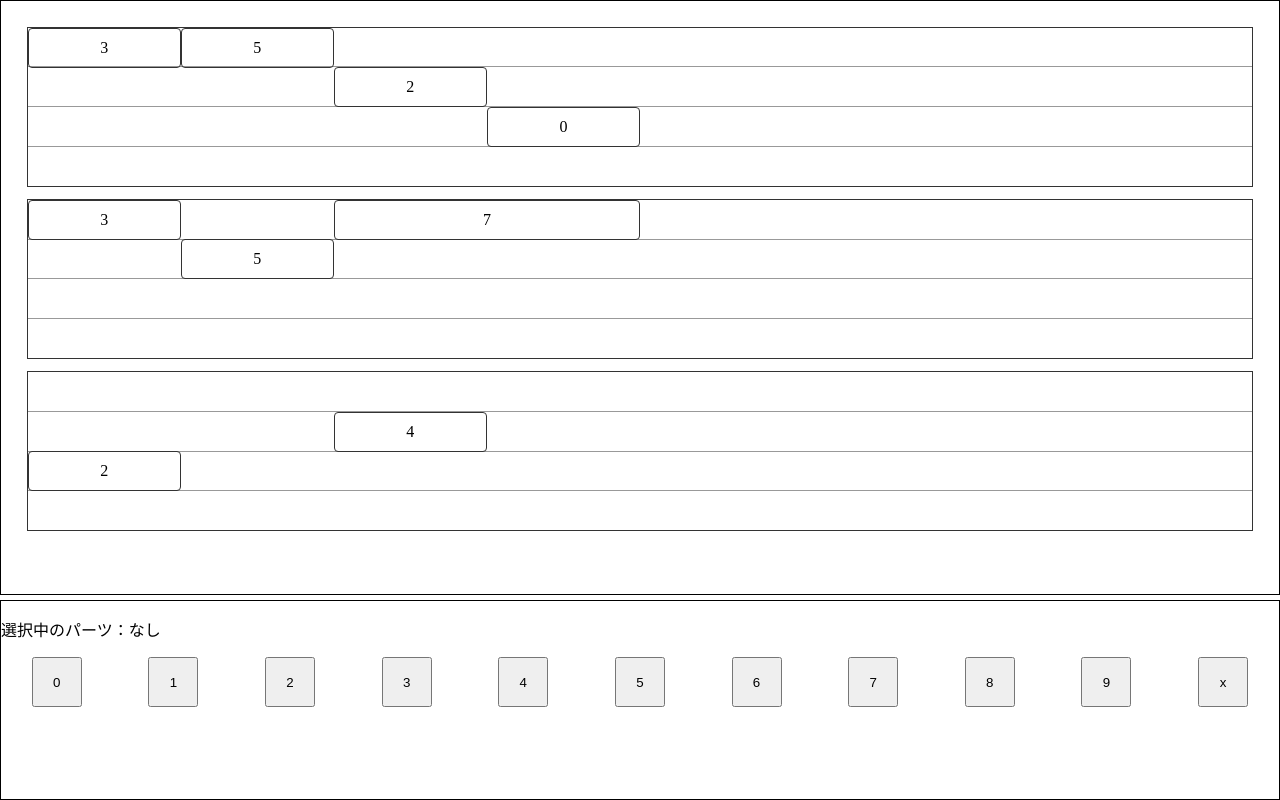
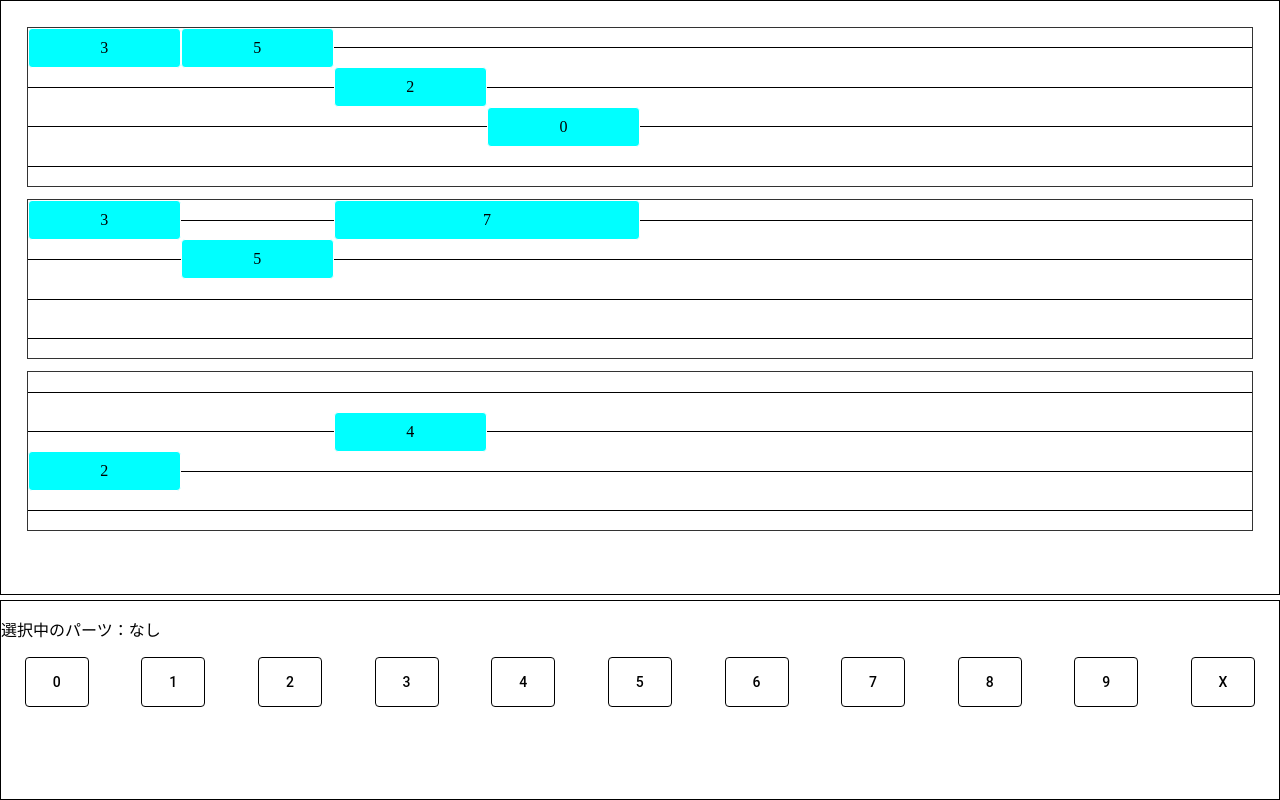
Before and after one commit to rutohe/bass_dojo, a React (Vite) app: page /create in a window 1280 px wide. Built offline with nearby package versions, Linux system fonts and the light colour scheme.

Commit message:
追加処理の下地整えた

```diff
--- a/src/components/EditParts.tsx
+++ b/src/components/EditParts.tsx
@@ -1,9 +1,12 @@
-import { Box } from "@mui/material"
-import { parts } from "../types/parts"
+import { Box } from "@mui/material";
+import { Button } from "@mui/material";
+import { parts } from "../types/parts";
+
 interface Props {
   part: string;
   setPart: React.Dispatch<React.SetStateAction<string>>;
 }
+
 function EditParts({part,setPart}:Props) {
     return(
         <Box sx={{width:'100%',height:'25%',border:'1px solid black',}}>
@@ -17,12 +20,21 @@ function EditParts({part,setPart}:Props) {
 
             }}>
                 {parts.map((item)=>{
-                    return <button
+                    return <Button
                         onClick={()=>{setPart(item)}}
-                        style={{width:'50px',height:'50px'}}
+                        sx={{
+                            width: '50px',
+                            height: '50px',
+                            border: '1px solid black',
+                            backgroundColor: part === item ? 'primary.main' : 'transparent',
+                            color: part === item ? 'white' : 'inherit',
+                            '&:hover': {
+                                backgroundColor: part === item ? 'primary.dark' : undefined,
+                            },
+                        }}
                     >
                         {item}
-                    </button>
+                    </Button>
                 })}
             </Box>
         </Box>
--- a/src/components/MeasureComponent.module.css
+++ b/src/components/MeasureComponent.module.css
@@ -1,3 +1,6 @@
+*{
+  user-select: none;
+}
 .measureWrapper {
   position: relative;
 
@@ -10,6 +13,7 @@
   box-sizing: border-box;
 
   margin-bottom: 1%;
+  background-color: white;
 }
 
 .measureColumn {
@@ -20,12 +24,19 @@
   box-sizing: border-box;
 }
 
+.measureColumn > div {
+  flex:1;
+  box-sizing: border-box;
+  position: relative;
+}
 
-.measureColumn > div {
-  flex: 1;
-
-  box-sizing: border-box;
-  border-bottom: 1px solid #999;
+.measureColumn > div::after {
+  content: '';
+  width: 100%;
+  position: absolute;
+  left: 0;
+  top: 50%;
+  border-top: .5px solid black;
 }
 
 .measureColumn > div:last-child {
--- a/src/components/MeasureComponent.tsx
+++ b/src/components/MeasureComponent.tsx
@@ -17,9 +17,18 @@ function MeasureComponent({strings,notes}:MeasureProps) {
             {/* 基準線 */}
             <div className={styles.measureWrapper}>
                 {Array.from({length:GRID_DIVISIONS}).map((item,index)=>{
-                    return <div className={styles.measureColumn} key={`column_${index}`}>
+                    return <div
+                                className={styles.measureColumn}
+                                key={`column_${index}`}
+
+                            >
                         {ary.map((string,idx)=>{
-                            return <div key={`string_${idx}`}></div>
+                            return <div
+                                onClick={()=>{console.log(idx)}}
+                                key={`string_${idx}`}
+                            >
+
+                            </div>
                         })}
                     </div>
                 })}
--- a/src/components/NoteComponent.module.css
+++ b/src/components/NoteComponent.module.css
@@ -8,8 +8,10 @@
   box-sizing: border-box;
 
   height: 40px;
-  border: 1px solid #333;
+  border: 1px solid white;
   border-radius: 4px;
+  /* テストの色　本番はいい感じの色でやって */
+  background-color: aqua;
 
 
   z-index: 1;
--- a/src/components/TabComponent.tsx
+++ b/src/components/TabComponent.tsx
@@ -8,7 +8,6 @@ interface TabProps{
 }
 
 function TabComponent({measures,strings}:TabProps) {
-    console.log("measures:", measures);
     return(
         <Box sx={{overflowY:'scroll',width:'100%',flex:'1',padding:'2%',boxSizing:'border-box',border:'1px solid black',}}>
             {measures.map((measure,index)=>{
--- /dev/null
+++ b/src/functions/addNote.ts
@@ -0,0 +1,4 @@
+import type { Note } from "../types/create";
+export const addNote = (measureIndex:number,newNote:Note,allNote:Note[]) => {
+
+}
```
Also changed, not shown: 1 other file (tests, documents, lock files or other folders).
